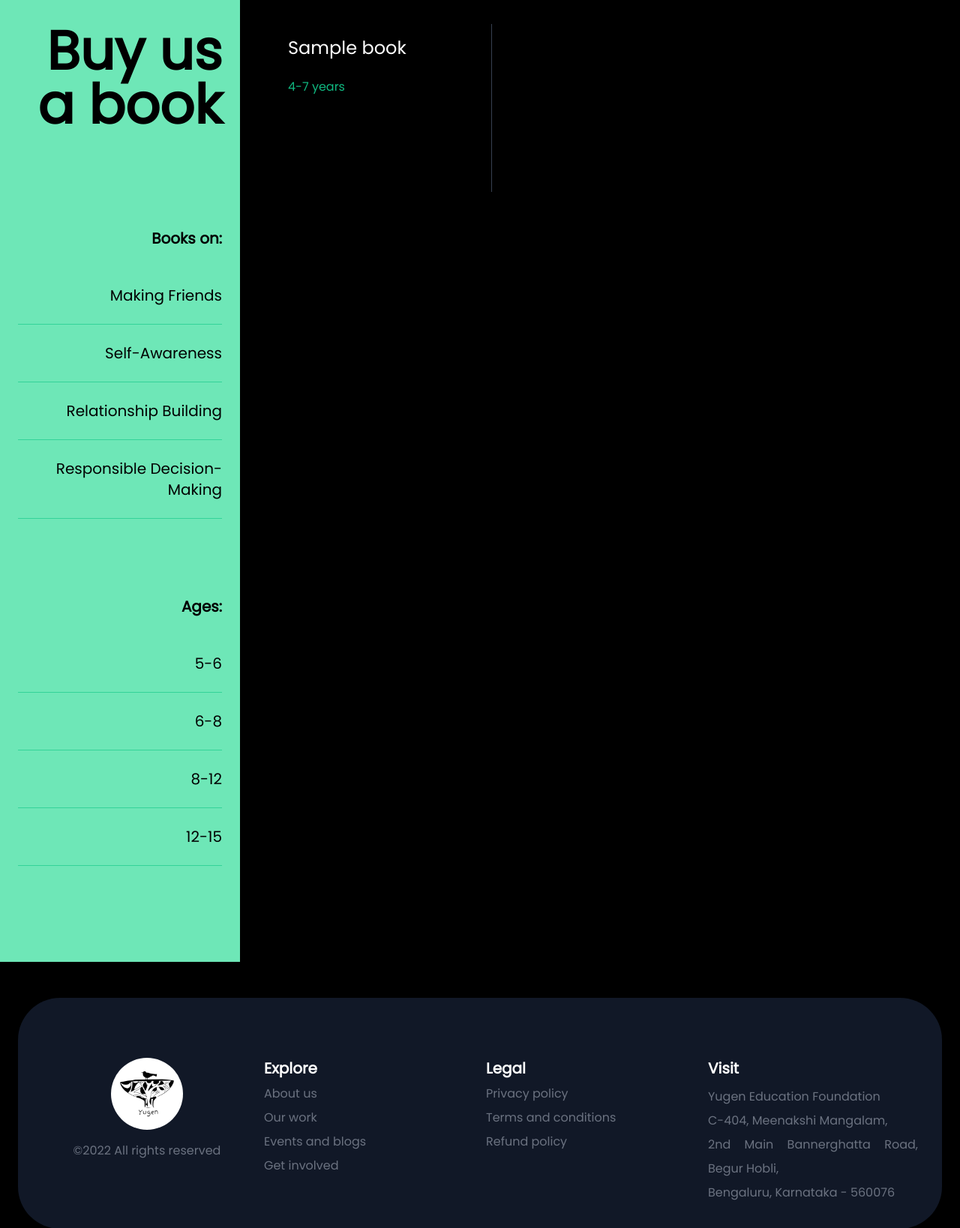
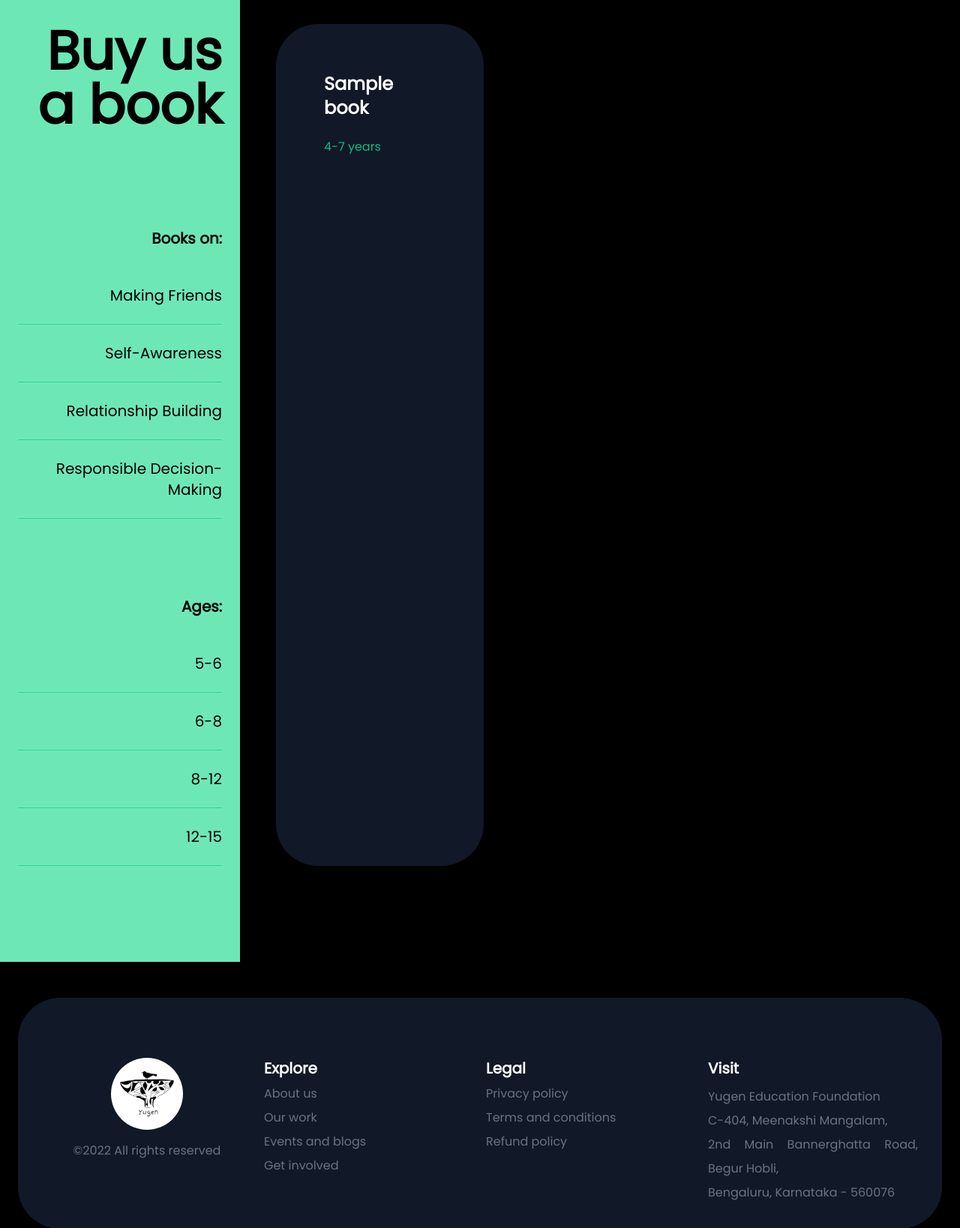
Before and after one commit to PrattDarsh/yg_backend, a Node server app: page /books in a window 1280 px wide. Shown: the part 96-1734 px from the top of the page at 75% size. Run offline with Node 20, Linux system fonts and the light colour scheme; tables that the repository leaves empty hold one stand-in row (values such as "Sample post"); some libraries are stand-ins or nearby versions.

Commit message:
redo card layout

```diff
--- a/views/books.ejs
+++ b/views/books.ejs
@@ -118,11 +118,11 @@
                 </div>
             </div>
 
-            <div class="md:col-span-3 grid md:grid-cols-3 grid-cols-2 gap-y-4 md:px-12  py-32">
+            <div class="md:col-span-3 grid md:grid-cols-3 grid-cols-2 gap-4 md:px-12  py-32">
                 <%for(var i=0;i< books.length;i++){%>
-                    <a href="<%=books[i].link%>" class="book <%=books[i].category%>">
-                        <div class="border-r border-gray-700 border-1 pb-32 hover:bg-gray-900 p-4 transition delay-45">
-                            <p class="text-2xl">
+                    <a href="<%=books[i].link%>" class="book bg-gray-900 curvedFull p-12 <%=books[i].category%>">
+                        <div class=" border-gray-700  pb-32 hover:bg-gray-900 p-4 transition delay-45">
+                            <p class="text-2xl font-bold">
                                 <%=books[i].title%>
                             </p>
                             <p class="text-green-500 mt-6">4-7 years</p>
```
